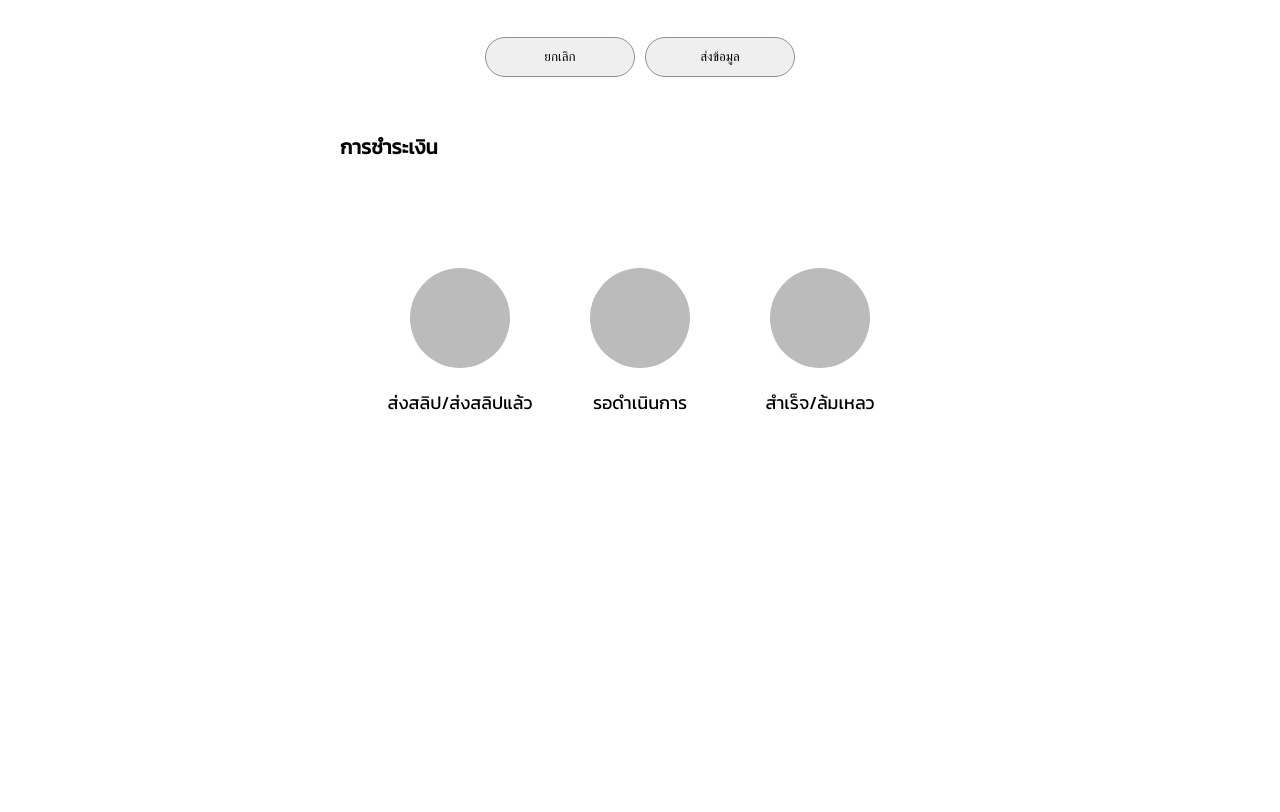
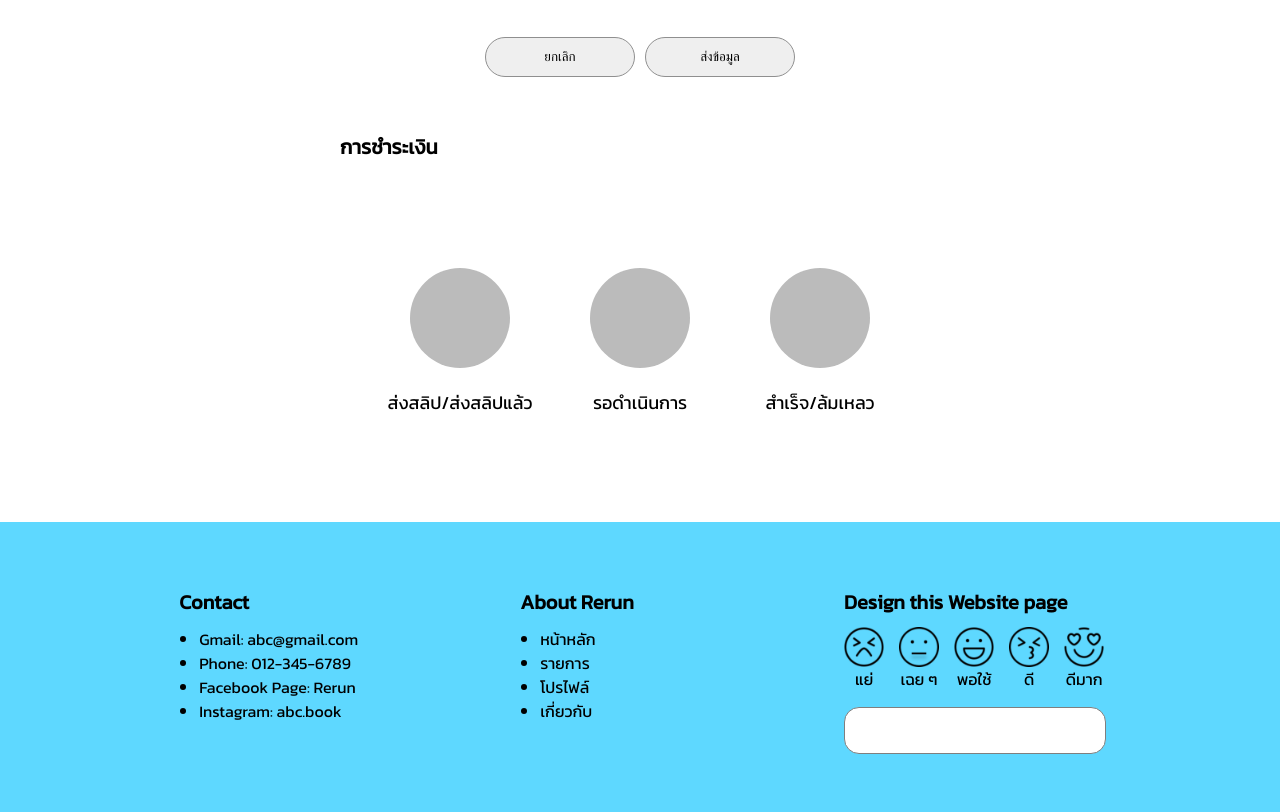
Before and after one commit to Modelerconso/ReRun, a plain HTML site: page registerEvent/registerEvent.html in a window 1280 px wide. Shown: the part 693-1505 px from the top of the page. Before the commit the page ends 1185 px from the top, so only its background shows below. Drawn offline with Linux system fonts and the light colour scheme.

Commit message:
Update footer register page

```diff
--- a/registerEvent/registerEvent.css
+++ b/registerEvent/registerEvent.css
@@ -71,12 +71,8 @@ h2 {
     margin-left: 15px;
 }
 
-.form label {
-    padding-right: 20px;
-}
-
 /* box input */
-input {
+.section .contrain input {
     border: 1px solid #8f8f8f;
     border-radius: 20px;
     width: 200px;
@@ -129,6 +125,7 @@ button {
     display: grid;
     justify-content: center;
     grid-template-columns: repeat(1,600px);
+    margin-bottom: 30px;
 }
 
 .header-payment {
@@ -192,3 +189,135 @@ button {
 }*/
 
 /* Footer page */
+.footer {
+    background-color: #5ED8FF;
+}
+.detail-footer {
+    display: flex;
+}
+
+/* contact */
+
+.background-contact {
+    display: flex;
+    justify-content: center;
+    align-items: center;
+    width: 341px;
+    height: 290px;
+}
+
+.contact {
+    height: 55%;
+    width: 70%;
+}
+
+.header-contact {
+    margin-bottom: 10px;
+}
+
+.header-contact label {
+    font-size: 20px;
+    font-weight: bold;
+}
+
+.contact ul {
+    padding-left: 20px;
+}
+
+/* about */
+.background-about-rerun {
+    display: flex;
+    justify-content: center;
+    align-items: center;
+    width: 341px;
+    height: 290px;
+}
+
+.about-rerun {
+    height: 55%;
+    width: 70%;
+}
+
+.header-about {
+    margin-bottom: 10px;
+}
+
+.header-about label {
+    font-size: 20px;
+    font-weight: bold;
+}
+
+.about-rerun ul {
+    padding-left: 20px;
+}
+
+/* comment */
+.background-comment {
+    display: flex;
+    justify-content: center;
+    align-items: center;
+    width: 341px;
+    height: 290px;
+}
+
+.header-comment label {
+    font-size: 20px;
+    font-weight: bold;
+}
+
+.header-comment {
+    margin-bottom: 10px;
+}
+
+.comment {
+    height: 55%;
+    width: 80%;
+}
+
+.emoji-comment {
+    display: flex;
+    height: 70px;
+    margin-bottom: 10px;
+
+}
+
+.image-emoji{
+    display: flex;
+    mix-blend-mode: multiply;
+    justify-content: center;
+    align-items: center;
+}
+
+.text-emoji {
+    display: flex;
+    justify-content: center;
+    align-items: center;
+}
+
+.image-emoji img {
+    width: 40px;
+    height: 40px;
+}
+
+.sticker-deatil {
+    width: 47px;
+    height: 50px;
+    margin-right: 15px;
+}
+.box-comment {
+    display: flex;
+    width: 341px;
+    height: 60px;
+}
+
+#text-box {
+    display: flex;
+    align-items: center;
+    border: 1px solid rgb(127, 127, 127);
+    width: 230px;
+    height: 45px;
+    background-color: white;
+    border-radius: 15px;
+    padding-left: 15px;
+    padding-right: 15px;
+}
--- a/registerEvent/registerEvent.html
+++ b/registerEvent/registerEvent.html
@@ -154,13 +154,90 @@
     <!-- Footer page -->
     <div class="footer">
         <div class="contrain">
-            <div class="contact">
+            <div class="detail-footer">
+                <div class="background-contact">
+                    <div class="contact">
+                        <div class="header-contact">
+                            <label>Contact</label>
+                        </div>
+                        <div>
+                            <ul>
+                                <li>Gmail: abc@gmail.com</li>
+                                <li>Phone: 012-345-6789</li>
+                                <li>Facebook Page: Rerun</li>
+                                <li>Instagram: abc.book</li>
+                            </ul>
+                        </div>
+                    </div>
+                </div>
+                <div class="background-about-rerun">
+                    <div class="about-rerun">
+                        <div class="header-about">
+                            <label>About Rerun</label>
+                        </div>
+                        <div>
+                            <ul>
+                                <li>หน้าหลัก</li>
+                                <li>รายการ</li>
+                                <li>โปรไฟล์</li>
+                                <li>เกี่ยวกับ</li>
+                            </ul>
+                        </div>
+                    </div>
+                </div>
 
-            </div>
-            <div class="about-rerun">
-
-            </div>
-            <div class="comment-this-page">
+                <div class="background-comment">
+                    <div class="comment">
+                        <div class="header-comment">
+                            <label>Design this Website page</label>
+                        </div>
+                        <div class="emoji-comment">
+                            <div class="sticker-deatil">
+                                <div class="image-emoji">
+                                    <img src="/img/bad.png" alt="แย่">
+                                </div>
+                                <div class="text-emoji">
+                                    <label>แย่</label>
+                                </div>
+                            </div>
+                            <div class="sticker-deatil">
+                                <div class="image-emoji">
+                                    <img src="/img/mere.png" alt="เฉย ๆ">
+                                </div>
+                                <div class="text-emoji">
+                                    <label>เฉย ๆ</label>
+                                </div>
+                            </div>
+                            <div class="sticker-deatil">
+                                <div class="image-emoji">
+                                    <img src="/img/normal.png" alt="พอใช้">
+                                </div>
+                                <div class="text-emoji">
+                                    <label>พอใช้</label>
+                                </div>
+                            </div>
+                            <div class="sticker-deatil">
+                                <div class="image-emoji">
+                                    <img src="/img/good.png" alt="ดี">
+                                </div>
+                                <div class="text-emoji">
+                                    <label>ดี</label>
+                                </div>
+                            </div>
+                            <div class="sticker-deatil">
+                                <div class="image-emoji">
+                                    <img src="/img/verygood.png" alt="ดีมาก">
+                                </div>
+                                <div class="text-emoji">
+                                    <label>ดีมาก</label>
+                                </div>
+                            </div>
+                        </div>
+                        <div class="box-comment">
+                            <input type="text" id="text-box" name="comment">
+                        </div>
+                    </div>
+                </div>
 
             </div>
         </div>
```
Also changed, not shown: img/bad.png (added), img/good.png (added), img/mere.png (added), img/normal.png (added), img/verygood.png (added).
